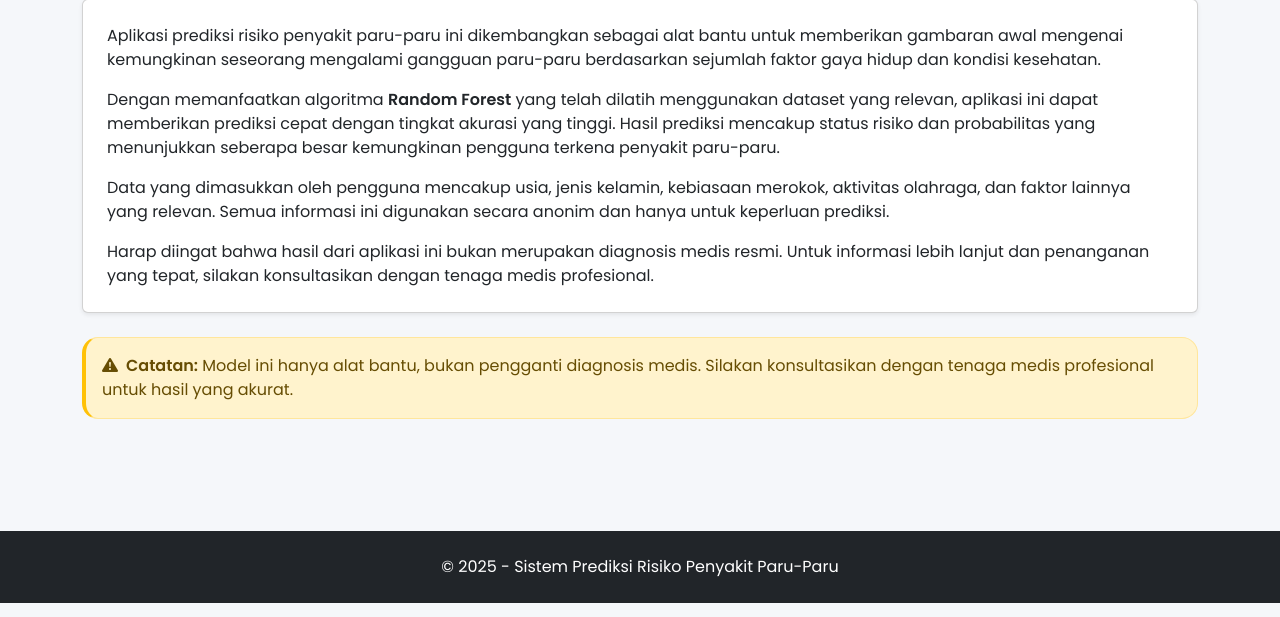
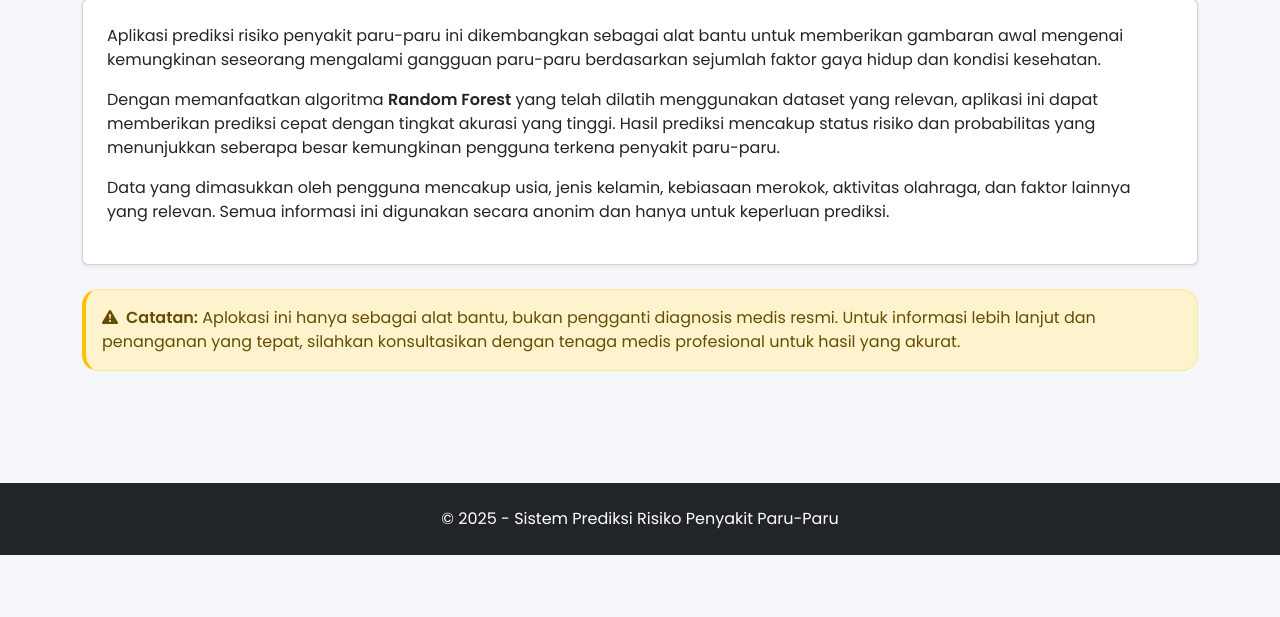
Before and after one commit to RofiAinurRidho17/aplikasi_paru, a Flask app: page /tentang in a window 1280 px wide. Shown: the part 183-800 px from the top of the page. Run offline with Flask 3, Linux system fonts and the light colour scheme; parts of the project's set-up code (start-up, migrations or seed data) failed here and were passed over; some libraries are stand-ins or nearby versions.

Commit message:
Update halaman tentang

```diff
--- a/paru_app/templates/tentang.html
+++ b/paru_app/templates/tentang.html
@@ -35,22 +35,27 @@
 
         <div class="card p-4 shadow-sm mb-4">
             <p class="mb-3">
-                Aplikasi prediksi risiko penyakit paru-paru ini dikembangkan sebagai alat bantu untuk memberikan gambaran awal mengenai kemungkinan seseorang mengalami gangguan paru-paru berdasarkan sejumlah faktor gaya hidup dan kondisi kesehatan.
+                Aplikasi prediksi risiko penyakit paru-paru ini dikembangkan sebagai alat bantu untuk
+                memberikan gambaran awal mengenai kemungkinan seseorang mengalami gangguan paru-paru
+                berdasarkan sejumlah faktor gaya hidup dan kondisi kesehatan.
             </p>
             <p class="mb-3">
-                Dengan memanfaatkan algoritma <strong>Random Forest</strong> yang telah dilatih menggunakan dataset yang relevan, aplikasi ini dapat memberikan prediksi cepat dengan tingkat akurasi yang tinggi. Hasil prediksi mencakup status risiko dan probabilitas yang menunjukkan seberapa besar kemungkinan pengguna terkena penyakit paru-paru.
+                Dengan memanfaatkan algoritma <strong>Random Forest</strong> yang telah dilatih menggunakan dataset
+                yang relevan, aplikasi ini dapat memberikan prediksi cepat dengan tingkat akurasi yang tinggi.
+                Hasil prediksi mencakup status risiko dan probabilitas yang menunjukkan seberapa besar kemungkinan
+                pengguna terkena penyakit paru-paru.
             </p>
             <p class="mb-3">
-                Data yang dimasukkan oleh pengguna mencakup usia, jenis kelamin, kebiasaan merokok, aktivitas olahraga, dan faktor lainnya yang relevan. Semua informasi ini digunakan secara anonim dan hanya untuk keperluan prediksi.
-            </p>
-            <p class="mb-0">
-                Harap diingat bahwa hasil dari aplikasi ini bukan merupakan diagnosis medis resmi. Untuk informasi lebih lanjut dan penanganan yang tepat, silakan konsultasikan dengan tenaga medis profesional.
+                Data yang dimasukkan oleh pengguna mencakup usia, jenis kelamin, kebiasaan merokok, aktivitas olahraga,
+                dan faktor lainnya yang relevan. Semua informasi ini digunakan secara anonim dan hanya untuk keperluan
+                prediksi.
             </p>
         </div>
 
         <div class="alert alert-warning custom-alert">
             <strong><i class="bi bi-exclamation-triangle-fill me-2"></i>Catatan:</strong>
-            Model ini hanya alat bantu, bukan pengganti diagnosis medis. Silakan konsultasikan dengan tenaga medis profesional untuk hasil yang akurat.
+            Aplokasi ini hanya sebagai alat bantu, bukan pengganti diagnosis medis resmi.
+            Untuk informasi lebih lanjut dan penanganan yang tepat, silahkan konsultasikan dengan tenaga medis profesional untuk hasil yang akurat.
         </div>
     </div>
 
```
